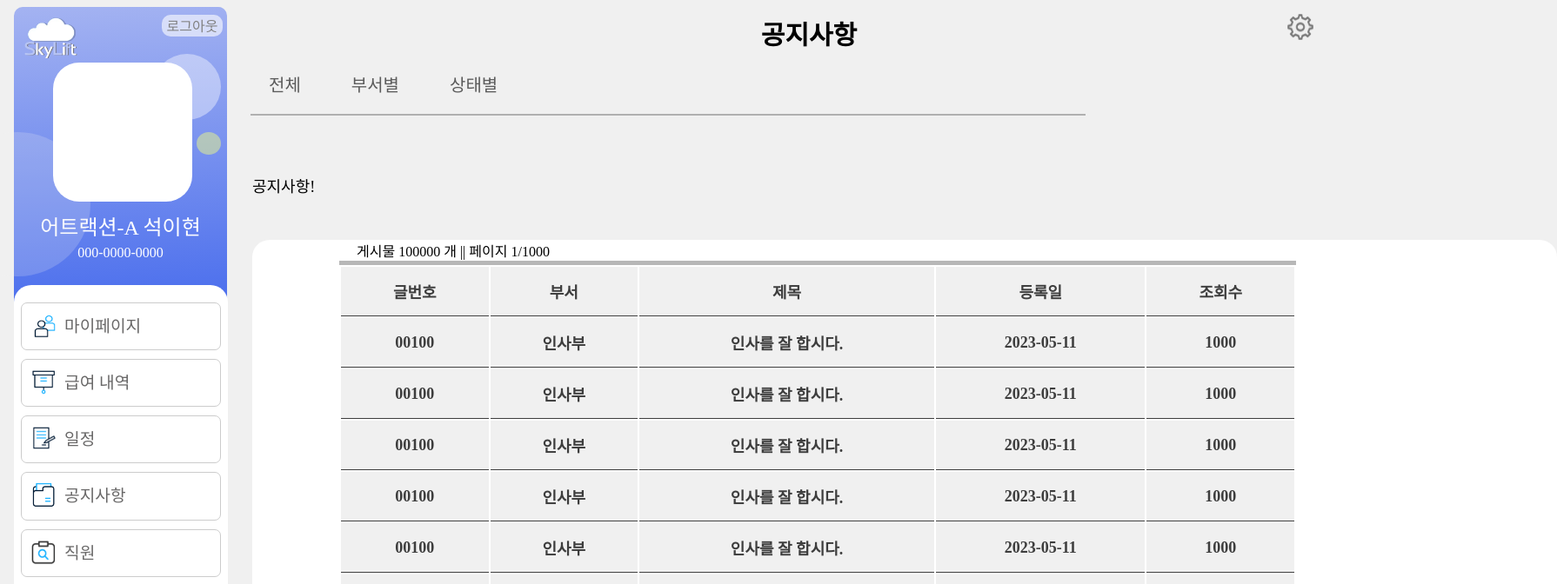
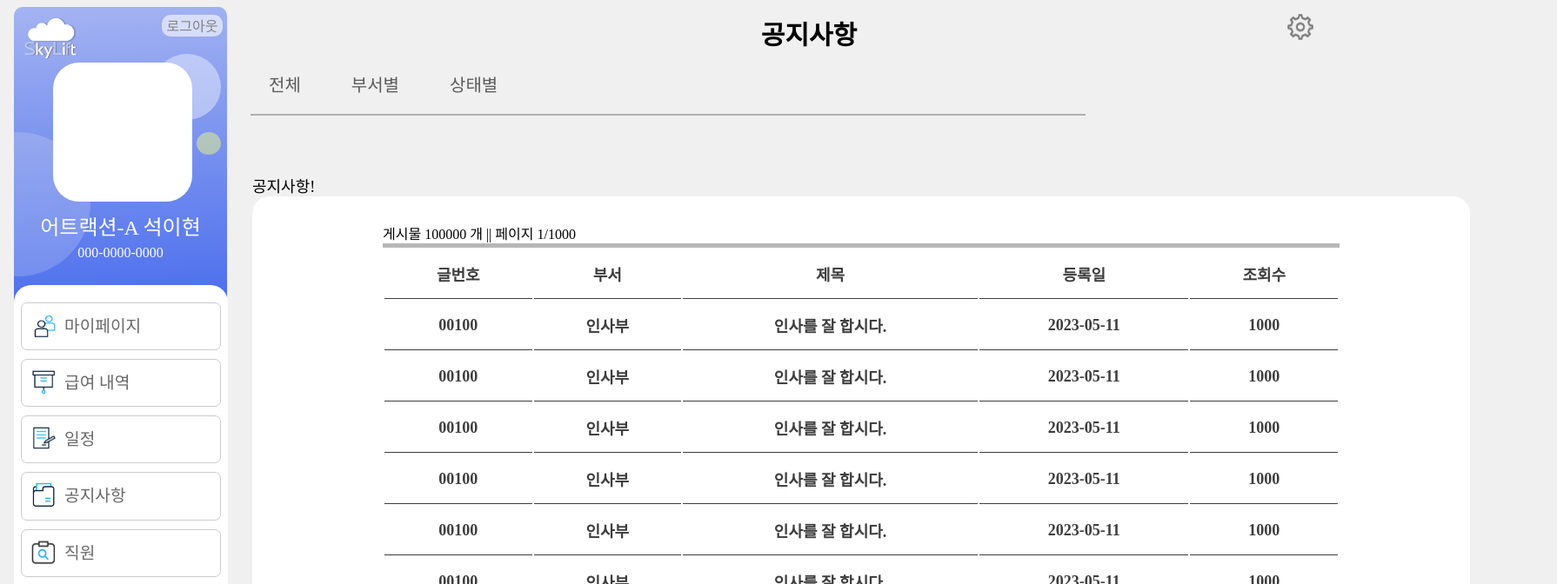
Before and after one commit to Leekj3393/TeamStrato-Front, a React (Create React App) app in the folder FINAL_FRONT/: page /notice in a window 1280 px wide. Shown: the top 672 px of the page at 87% size, 1790 px wide, since content can reach past the window. Built offline with nearby package versions, Linux system fonts and the light colour scheme; a web font is replaced by a local one.

Commit message:
공지사항사용자게시판 테이블 만듦!

```diff
--- a/FINAL_FRONT/src/pages/notice/Notice.module.css
+++ b/FINAL_FRONT/src/pages/notice/Notice.module.css
@@ -7,9 +7,10 @@
 }
 
 /* 폰트 적용할 요소에 속성 적용 */
- table {
-  background-color: white !important;
- }
+th{
+  background-color: transparent;
+}
+
 .content{
   position: absolute;
   top: 200px;
@@ -22,9 +23,9 @@
 .square {
   background-color: white;
   border-radius: 20px;
-  height: 650px;
+  height: 700px;
   width: 1400px;
-  padding-left: 100px;
+  /* padding-left: 20px; */
 }
 
 .noticeTitle{
@@ -33,20 +34,22 @@
 }
 
 .tableInfo{
-  margin-top: 50px;
-  margin-left: 20px;
+  margin-top: 0px;
+  margin-left: 150px;
+  padding-top: 30px;
+
 
 }
 
 .noticeMainTable{
   /* position: absolute; */
   border-style: solid none solid none;
-  background-color: transparent !important;
   border-width: thick;
   border-radius: 0%;
   top: 100px;
   max-height: 10px;
   width:  1100px;
+  margin-left: 150px;
 }
 
 .noticeMainTable th {
```
